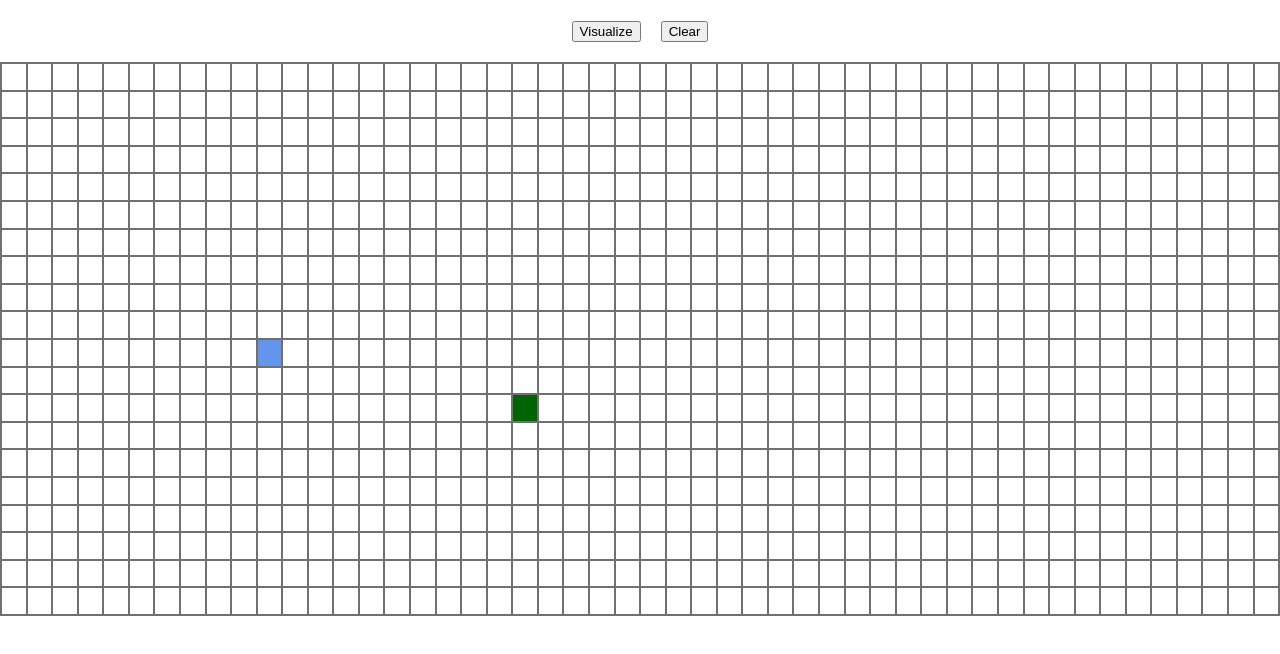
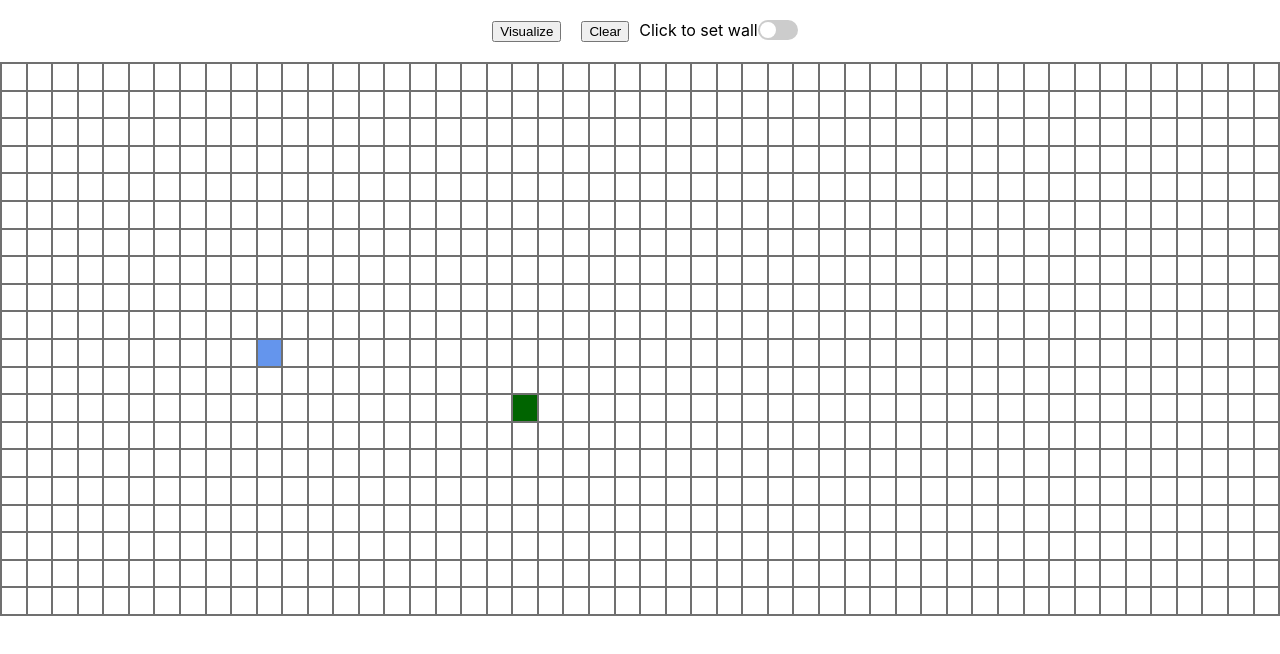
Before and after one commit to Elvin-dang/pathfinder-visualizer, a React (Create React App) app: page / in a window 1280 px wide. Shown: the top 654 px of the page. Built offline with nearby package versions, Linux system fonts and the light colour scheme.

Commit message:
Add wall

```diff
--- /dev/null
+++ b/src/Components/index.js
@@ -0,0 +1,3 @@
+import Switch from "./switch";
+
+export { Switch };
--- /dev/null
+++ b/src/Components/switch/index.js
@@ -0,0 +1,17 @@
+import React from "react";
+import "./style.css";
+
+const Switch = ({ onChange, defaultCheck = false }) => {
+  return (
+    <label className="switch">
+      <input
+        type="checkbox"
+        onChange={onChange}
+        defaultChecked={defaultCheck}
+      />
+      <span className="slider round"></span>
+    </label>
+  );
+};
+
+export default Switch;
--- /dev/null
+++ b/src/Components/switch/style.css
@@ -0,0 +1,62 @@
+/* The switch - the box around the slider */
+.switch {
+  position: relative;
+  display: inline-block;
+  width: 40px;
+  height: 20px;
+}
+
+/* Hide default HTML checkbox */
+.switch input {
+  opacity: 0;
+  width: 0;
+  height: 0;
+}
+
+/* The slider */
+.slider {
+  position: absolute;
+  cursor: pointer;
+  top: 0;
+  left: 0;
+  right: 0;
+  bottom: 0;
+  background-color: #ccc;
+  -webkit-transition: .4s;
+  transition: .4s;
+}
+
+.slider:before {
+  position: absolute;
+  content: "";
+  height: 16px;
+  width: 16px;
+  left: 2px;
+  bottom: 2px;
+  background-color: white;
+  -webkit-transition: .4s;
+  transition: .4s;
+}
+
+input:checked + .slider {
+  background-color: #2196F3;
+}
+
+input:focus + .slider {
+  box-shadow: 0 0 1px #2196F3;
+}
+
+input:checked + .slider:before {
+  -webkit-transform: translateX(20px);
+  -ms-transform: translateX(20px);
+  transform: translateX(20px);
+}
+
+/* Rounded sliders */
+.slider.round {
+  border-radius: 34px;
+}
+
+.slider.round:before {
+  border-radius: 50%;
+}
--- a/src/PathFinder/Node/Node.css
+++ b/src/PathFinder/Node/Node.css
@@ -15,6 +15,11 @@
 
 .node-wall {
   background-color: gray;
+}
+
+.node-blur:hover{
+  cursor: pointer;
+  opacity: 0.4;
 }
 
 .node-visited {
--- a/src/PathFinder/Node/Node.jsx
+++ b/src/PathFinder/Node/Node.jsx
@@ -2,7 +2,7 @@ import React, { useRef } from "react";
 import "./Node.css";
 
 const Node = (props) => {
-  const { node } = props;
+  const { node, clickable, onClick } = props;
   const ref = useRef(null);
   node.ref = ref;
 
@@ -14,7 +14,12 @@ const Node = (props) => {
   };
 
   return (
-    <div id={`${node.row}-${node.col}`} ref={ref} className={getNodeClass()} />
+    <div
+      id={`${node.row}-${node.col}`}
+      ref={ref}
+      onClick={onClick}
+      className={`${getNodeClass()} ${clickable ? "node-blur" : ""}`}
+    />
   );
 };
 
--- a/src/PathFinder/PathFinder.jsx
+++ b/src/PathFinder/PathFinder.jsx
@@ -2,6 +2,7 @@ import React, { useEffect, useState } from "react";
 import Node from "../Utility/Type/node";
 import NodeComponent from "./Node/Node";
 import { dijkstra, getNodesInShortestPath } from "../Utility/Algorithm";
+import { Switch } from "../Components";
 import "./PathFinder.css";
 
 const DEFAULT_START_NODE_ROW = 10;
@@ -13,6 +14,7 @@ const DEFAULT_COL = 50;
 
 const PathFinder = () => {
   const [grid, setGrid] = useState([]);
+  const [wallToggle, setWallToggle] = useState(false);
 
   useEffect(() => {
     setGrid(createNewGrid());
@@ -35,6 +37,15 @@ const PathFinder = () => {
       newGrid.push(newRow);
     }
     return newGrid;
+  };
+
+  const setWall = (node) => {
+    if (wallToggle) {
+      const newNode = node.clone({ isWall: !node.isWall });
+      grid[node.row][node.col] = newNode;
+      const newGrid = grid.map((row) => row.slice());
+      setGrid(newGrid);
+    }
   };
 
   const animateDijkstra = (visitedNodes, nodesInShortestPath) => {
@@ -84,12 +95,19 @@ const PathFinder = () => {
         >
           Clear
         </button>
+        <span>Click to set wall</span>
+        <Switch onChange={(e) => setWallToggle(e.target.checked)} />
       </div>
       <div className="grid">
         {grid.map((row, rowInx) => (
           <div key={Math.random()} id={rowInx} className="row">
             {row.map((node) => (
-              <NodeComponent key={Math.random()} node={node} />
+              <NodeComponent
+                key={Math.random()}
+                node={node}
+                clickable={wallToggle}
+                onClick={() => setWall(node)}
+              />
             ))}
           </div>
         ))}
--- a/src/Utility/Type/node.js
+++ b/src/Utility/Type/node.js
@@ -10,6 +10,30 @@ class Node {
     this.isVisited = false;
     this.ref = null;
   }
+
+  clone(modifiedProps) {
+    const cloneNode = new Node(
+      this.row,
+      this.col,
+      this.isStartNode,
+      this.isFinishNode,
+    );
+    if (modifiedProps.isWall !== undefined)
+      cloneNode.isWall = modifiedProps.isWall;
+    else cloneNode.isWall = this.isWall;
+    if (modifiedProps.distance !== undefined)
+      cloneNode.distance = modifiedProps.distance;
+    else cloneNode.distance = this.distance;
+    if (modifiedProps.previousNode !== undefined)
+      cloneNode.previousNode = modifiedProps.previousNode;
+    else cloneNode.previousNode = this.previousNode;
+    if (modifiedProps.isVisited !== undefined)
+      cloneNode.isVisited = modifiedProps.isVisited;
+    else cloneNode.isVisited = this.isVisited;
+    if (modifiedProps.ref !== undefined) cloneNode.ref = modifiedProps.ref;
+    else cloneNode.ref = this.ref;
+    return cloneNode;
+  }
 }
 
 export default Node;
```
